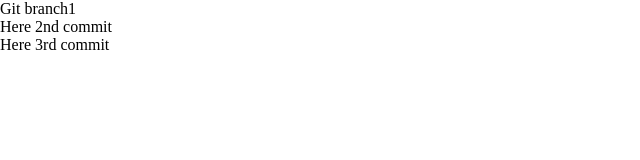
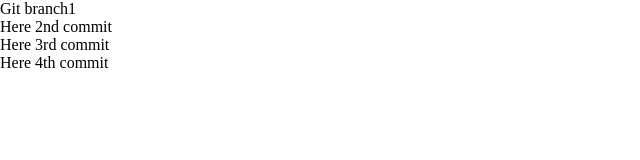
Before and after one commit to arcsoft-hemendra/cherry-code-testing, a React app: page / in a window 1280 px wide. Shown: the top 160 px of the page, without its empty margins (0-640 px from the left). Built offline with nearby package versions, Linux system fonts and the light colour scheme.

Commit message:
merge code 4th  time

```diff
--- a/src/Page1.jsx
+++ b/src/Page1.jsx
@@ -3,6 +3,7 @@ const Page1 = () =>{
     <div>Git branch1
       <p>Here 2nd commit</p>
       <p>Here 3rd commit</p>
+      <p>Here 4th commit</p>
     </div>
   )
 }
```
